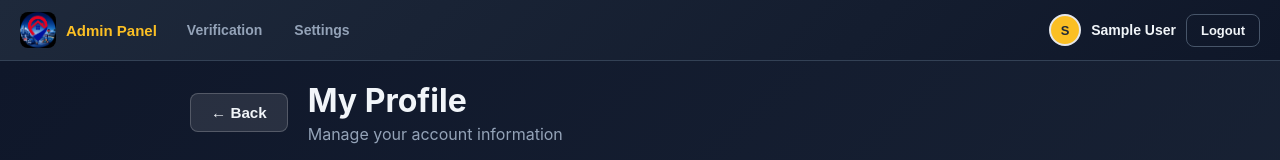
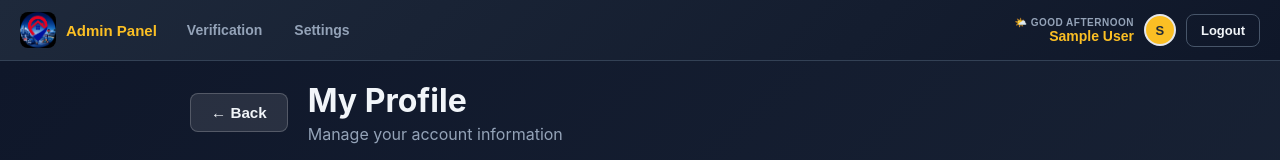
Before and after one commit to richard254120/axx-spaces-frontend, a React (Vite) app: page /profile in a window 1280 px wide. Shown: the top 160 px of the page. Built offline with nearby package versions, Linux system fonts and the light colour scheme; no server answers; sample sign-in values are in the browser's storage.

Commit message:
your commit message

```diff
--- a/src/components/AccountLayout.jsx
+++ b/src/components/AccountLayout.jsx
@@ -18,6 +18,14 @@ export default function AccountLayout({ children, preferSeller = false }) {
   const logout = authContext?.logout;
   const location = useLocation();
   const [menuOpen, setMenuOpen] = useState(false);
+
+  const getGreeting = () => {
+    const hour = new Date().getHours();
+    if (hour < 12) return "☀️ Good morning";
+    if (hour < 17) return "🌤️ Good afternoon";
+    if (hour < 22) return "🌙 Good evening";
+    return "✨ Hello";
+  };
 
   const dashboardPath = getDashboardPath(user?.role);
   const navItems = getAccountNav(user?.role);
@@ -74,8 +82,11 @@ export default function AccountLayout({ children, preferSeller = false }) {
         </nav>
 
         <div className="account-user" style={styles.userSection}>
+          <div style={styles.userInfo}>
+            <span style={styles.greetingText}>{getGreeting()}</span>
+            <span style={styles.userName}>{user?.name}</span>
+          </div>
           <ProfileAvatar user={user} size={32} />
-          <span style={styles.userName}>{user?.name}</span>
           <button type="button" style={styles.logoutBtn} onClick={handleLogout}>
             Logout
           </button>
@@ -160,13 +171,26 @@ const styles = {
     marginLeft: "auto",
   },
   userName: {
-    color: "#f1f5f9",
+    color: "#fbbf24",
     fontSize: "14px",
-    fontWeight: 600,
+    fontWeight: 700,
     maxWidth: "140px",
     overflow: "hidden",
     textOverflow: "ellipsis",
     whiteSpace: "nowrap",
+  },
+  userInfo: {
+    display: "flex",
+    flexDirection: "column",
+    alignItems: "flex-end",
+    textAlign: "right",
+  },
+  greetingText: {
+    color: "#94a3b8",
+    fontSize: "10px",
+    fontWeight: 700,
+    textTransform: "uppercase",
+    letterSpacing: "0.05em",
   },
   logoutBtn: {
     background: "transparent",
--- a/src/pages/MoverDashboard.jsx
+++ b/src/pages/MoverDashboard.jsx
@@ -20,6 +20,14 @@ const SERVICE_OPTIONS = [
 export default function MoverDashboard() {
   const { user, token, logout } = useContext(AuthContext);
   const navigate = useNavigate();
+
+  const getGreeting = () => {
+    const hour = new Date().getHours();
+    if (hour < 12) return "Good morning";
+    if (hour < 17) return "Good afternoon";
+    if (hour < 22) return "Good evening";
+    return "Hello";
+  };
   const [activeTab, setActiveTab] = useState("overview");
   const [loading, setLoading] = useState(true);
   const [actionLoading, setActionLoading] = useState(null);
@@ -264,7 +272,7 @@ export default function MoverDashboard() {
           <section>
             <div style={styles.welcomeCard}>
               <div>
-                <h2 style={styles.welcomeTitle}>Hello, {user?.name?.split(" ")[0] || "Partner"}! 👋</h2>
+                <h2 style={styles.welcomeTitle}>{getGreeting()}, {user?.name?.split(" ")[0] || "Partner"}! 👋</h2>
                 <p style={styles.welcomeSubtitle}>📍 {user?.county || "Kenya"}</p>
               </div>
               <div style={styles.statusBadge}>🟢 Active</div>
--- a/src/pages/UserDashboard.jsx
+++ b/src/pages/UserDashboard.jsx
@@ -39,6 +39,14 @@ const resolveStatus = (item) => {
 export default function UserDashboard() {
   const { user, token, logout, login } = useContext(AuthContext);
   const navigate = useNavigate();
+
+  const getGreeting = () => {
+    const hour = new Date().getHours();
+    if (hour < 12) return "Good morning";
+    if (hour < 17) return "Good afternoon";
+    if (hour < 22) return "Good evening";
+    return "Hello";
+  };
 
   // Navigation and ui states
   const [activeTab, setActiveTab] = useState("overview");
@@ -155,7 +163,9 @@ export default function UserDashboard() {
           <div>
             <div style={s.welcomeBanner}>
               <div style={s.bannerLeft}>
-                <h1 style={s.bannerTitle}>Workspace Console 👋</h1>
+                <h1 style={s.bannerTitle}>
+                  {getGreeting()}, {user?.name?.split(" ")[0] || "User"}! 👋
+                </h1>
                 <p style={s.bannerSubtitle}>Monitor your listings, active items, and KYC verification tier from one unified space.</p>
               </div>
               <div style={s.bannerRight}>
--- a/src/pages/tourism/ProviderDashboard.jsx
+++ b/src/pages/tourism/ProviderDashboard.jsx
@@ -54,6 +54,14 @@ export default function ProviderDashboard() {
   const handleLogout = () => {
     clearTourismSession();
     authLogout("/");
+  };
+
+  const getGreeting = () => {
+    const hour = new Date().getHours();
+    if (hour < 12) return "☀️ Good morning";
+    if (hour < 17) return "🌤️ Good afternoon";
+    if (hour < 22) return "🌙 Good evening";
+    return "✨ Hello";
   };
 
   const displayName = getDisplayName(user || authUser);
@@ -131,7 +139,7 @@ export default function ProviderDashboard() {
         <div style={mainHeader}>
           <div>
             <h1 style={{ fontSize: "28px", fontWeight: 800, color: tourismTheme.text, marginBottom: "8px" }}>
-              Owner dashboard
+              {getGreeting()}, {displayName.split(" ")[0]}!
             </h1>
             <p style={{ color: tourismTheme.muted, fontSize: "14px" }}>
               Your profile, property statuses, and listing editor.
```
